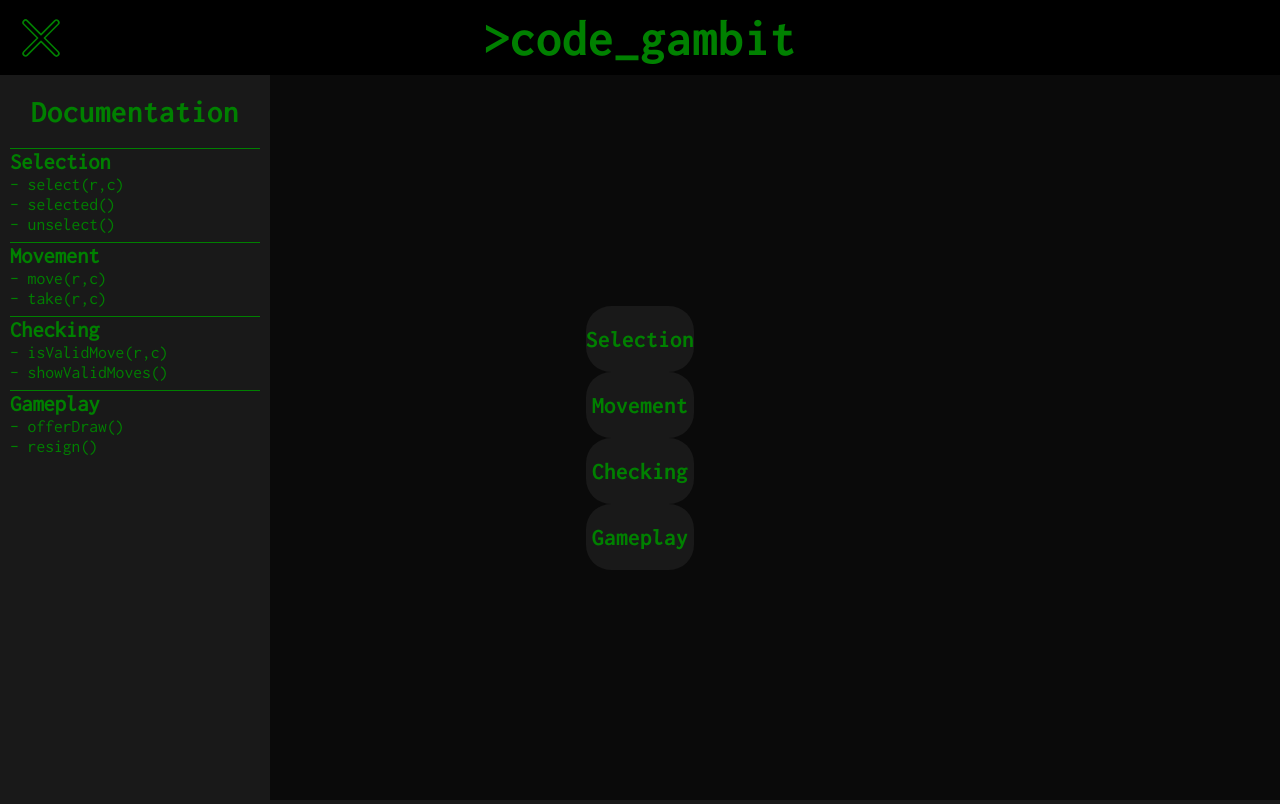
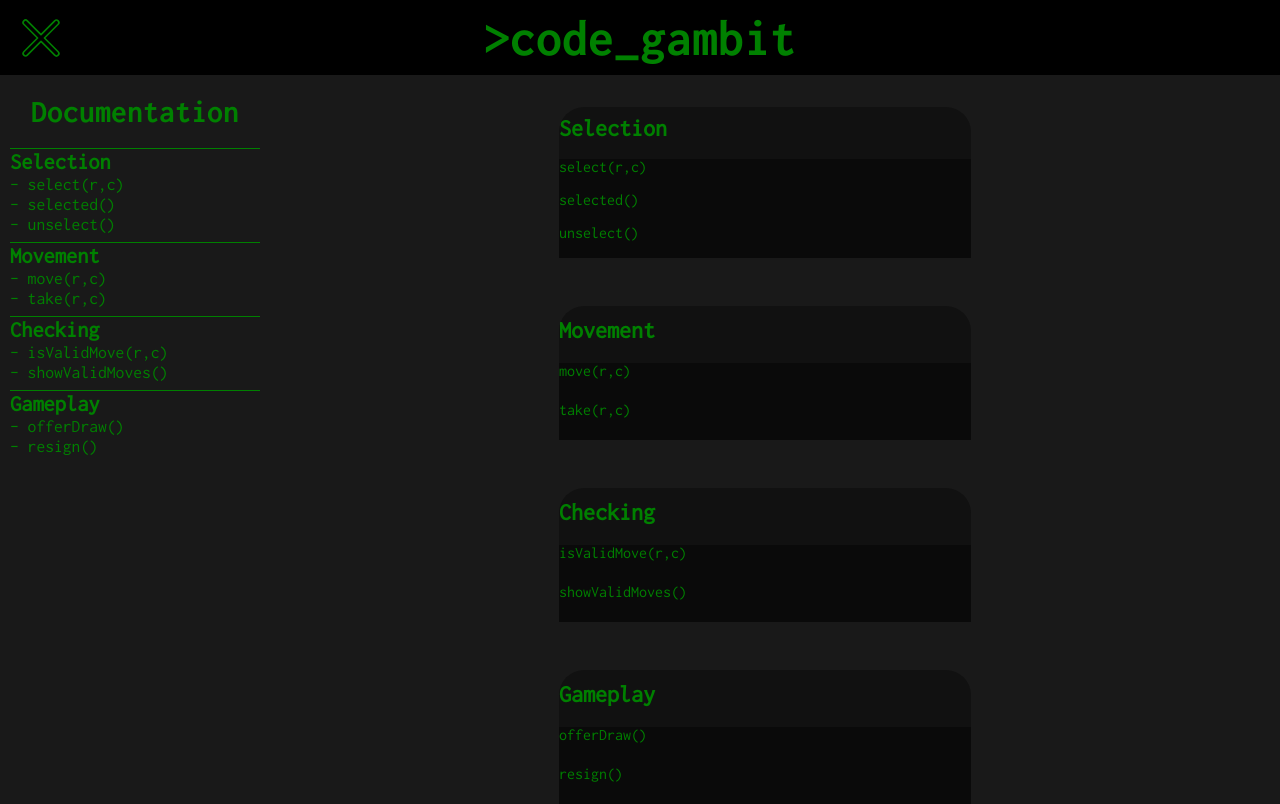
Before and after one commit to joshbacon/codegambit, a React (Create React App) app: page / in a window 1280 px wide. Built offline with nearby package versions, Linux system fonts and the light colour scheme.

Commit message:
started on doc cards

```diff
--- a/src/DocCard.css
+++ b/src/DocCard.css
@@ -0,0 +1,14 @@
+:root{
+    --card-width: 100%;
+    --card-height: 100%;
+}
+
+* {
+    padding: 0;
+    margin: 0;
+}
+
+.card {
+    width: var(--card-width);
+    height: var(--card-height);
+}
--- a/src/DocCard.js
+++ b/src/DocCard.js
@@ -1,5 +1,12 @@
 import './DocCard.css';
 
-const Docs = (props) => {
+const DocCard = (props) => {
+    let method = props.method;
+    console.log(method);
 
+    return <div className='card'>
+        {method.method}
+    </div>
 }
+
+export default DocCard;
--- a/src/Docs.css
+++ b/src/Docs.css
@@ -1,6 +1,8 @@
 
 :root {
     --background: #0A0A0A;
+    --accent: #191919;
+    --accent2: #111111;
 }
 
 * {
@@ -10,22 +12,25 @@
 
 .docs {
     position: sticky;
-    background-color: var(--background);
-    height: 100%;
-    width: 100%;
+    max-height: 100%;
+    max-width: 100%;
 
     display: grid;
     place-items: center;
 }
 
 .menu-bar {
+    display: flex;
+    flex-direction: column;
     position: absolute;
     top: 0;
     left: 0;
-    background-color: #191919;
+    z-index: 5;
     height: 100%;
     width: 250px;
     padding: 0 10px 0 10px;
+
+    background-color: var(--accent2);
 }
 
 h1 {
@@ -53,10 +58,35 @@ h1 {
     text-decoration: underline #008000;
 }
 
+.main {
+    position: absolute;
+    top: 0;
+    left: 250px;
+    width: calc(100% - 250px);
+
+    display: grid;
+    place-items: center;
+    grid-template-columns: 1fr;
+    row-gap: 3rem;
+
+    background-color: var(--background);
+}
+
 section {
+    display: grid;
+    align-items: center;
     height: 100%;
+    width: 40%;
+    border-radius: 25px;
+    background-color: var(--accent2);
+    margin-top: 4em;
+}
+
+section h2 {
+    padding-bottom: 10px;
+}
+
+.card {
+    background-color: var(--background);
     width: 100%;
-    border-radius: 25px;
-    background: #191919;
-    margin: auto;
 }
--- a/src/Docs.js
+++ b/src/Docs.js
@@ -1,5 +1,5 @@
 import './Docs.css';
-import { DocCard } from './DocCard.js'
+import DocCard from './DocCard.js'
 import DocData from './docs.json';
 import React from 'react';
 
@@ -10,60 +10,27 @@ const Docs = (props) => {
             <div className='menu-bar'>
                 <h1>Documentation</h1>
                 {DocData.map((value, key) => {
-                    return <div className='list-section'>
+                    return <div key={key} className='list-section'>
                         <h2>{value.section}</h2>
                         <ul>
                             {value.methods.map((value, key) => {
-                                return <li className='method'> - {value.method}</li>
+                                return <li key={key} className='method'> - {value.method}</li>
                             })}
                         </ul>
                     </div>
                 })}
-                {/* <div className='list-section'>
-                    <h2>Selection</h2>
-                    <ul>
-                        <li className='method'> - select()</li>
-                        <li className='method'> - selected()</li>
-                        <li className='method'> - unselect()</li>
-                    </ul>
-                </div>
-                <div className='list-section'>
-                    <h2>Movement</h2>
-                    <ul>
-                        <li className='method'> - move()</li>
-                        <li className='method'> - take()</li>
-                    </ul>
-                </div>
-                <div className='list-section'>
-                    <h2>Checking</h2>
-                    <ul>
-                        <li className='method'> - isValidMove()</li>
-                        <li className='method'> - showValidMoves()</li>
-                    </ul>
-                </div>
-                <div className='list-section'>
-                    <h2>Gameplay</h2>
-                    <ul>
-                        <li className='method'> - offerDraw()</li>
-                        <li className='method'> - resign()</li>
-                    </ul>
-                </div> */}
             </div>
 
-            <div>
-                <section className='selection'>
-                    <h1>Selection</h1>
-                    <p></p>
-                </section>
-                <section className='movement'>
-                    <h1>Movement</h1>
-                </section>
-                <section className='checking'>
-                    <h1>Checking</h1>
-                </section>
-                <section className='gameplay'>
-                    <h1>Gameplay</h1>
-                </section>
+            <div className='main'>
+                {DocData.map((value, key) => {
+                    // make a section and map on each of the methods for a card.
+                    return <section key={key}>
+                        <h2>{value.section}</h2>
+                        {value.methods.map((value, key) => {
+                            return <DocCard key={key} method={value}/>
+                        })}
+                    </section>
+                })}
             </div>
         </div>
     );
```
